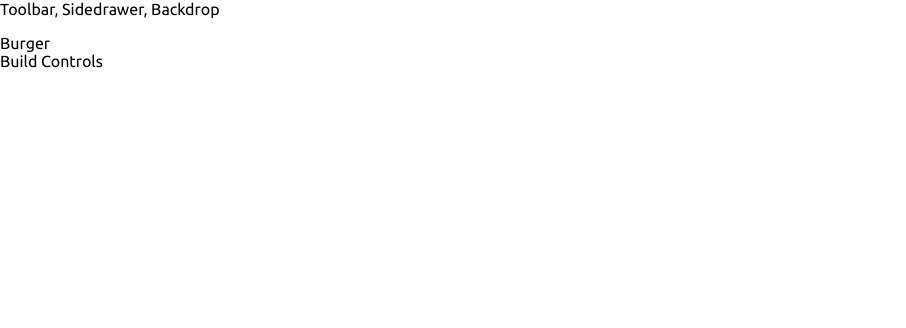
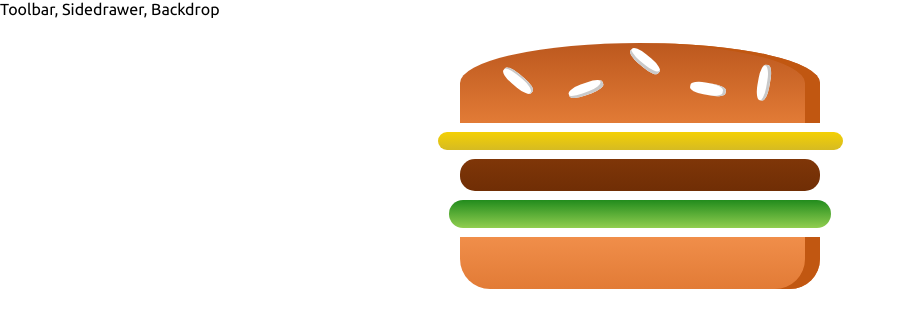
Before and after one commit to JohnPCarvalho/BurgerBuilder, a React app: page / in a window 1280 px wide. Shown: the top 328 px of the page, without its empty margins (0-906 px from the left). Built offline with nearby package versions, Linux system fonts and the light colour scheme.

Commit message:
Starting the burger component

```diff
--- /dev/null
+++ b/src/components/Burger/Burger.css
@@ -0,0 +1,30 @@
+.Burger {
+  width: 100%;
+  margin: auto;
+  height: 250px;
+  overflow: scroll;
+  text-align: center;
+  font-weight: bold;
+  font-size: 1.2rem;
+}
+
+@media (min-width: 500px) and (min-height: 400px) {
+  .Burger {
+    width: 350px;
+    height: 300px;
+  }
+}
+
+@media (min-width: 1000px) and (min-height: 700px) {
+  .Burger {
+    width: 700px;
+    height: 600px;
+  }
+}
+
+@media (min-width: 500px) and (min-height: 401px) {
+  .Burger {
+    width: 450px;
+    height: 400px;
+  }
+}
--- a/src/components/Burger/Burger.js
+++ b/src/components/Burger/Burger.js
@@ -1,8 +1,18 @@
 import React from 'react';
-import Aux from '../../hoc/Aux';
 
-const burger = () => (
-  <Aux>
+import classes from './Burger.css';
+import BurgerIngredient from './BurgerIngredient/BurgerIngredient';
 
-  </Aux>
-)
+const burger = ( props ) => {
+  return (
+    <div className={classes.Burger}>
+      <BurgerIngredient type="bread-top" />
+      <BurgerIngredient type="cheese" />
+      <BurgerIngredient type="meat" />
+      <BurgerIngredient type="salad" />
+      <BurgerIngredient type="bread-bottom" />
+    </div>
+  );
+}
+
+export default burger;
--- a/src/containers/BurgerBuilder/BurgerBuilder.js
+++ b/src/containers/BurgerBuilder/BurgerBuilder.js
@@ -1,12 +1,13 @@
 import React, { Component } from 'react';
+
 import Aux from '../../hoc/Aux';
+import Burger from '../../components/Burger/Burger';
 
 class BurgerBuilder extends Component {
   render () {
     return (
       <Aux>
-        <div>Burger</div>
-        <div>Build Controls</div>
+        <Burger />
       </Aux>
     );
   }
```
